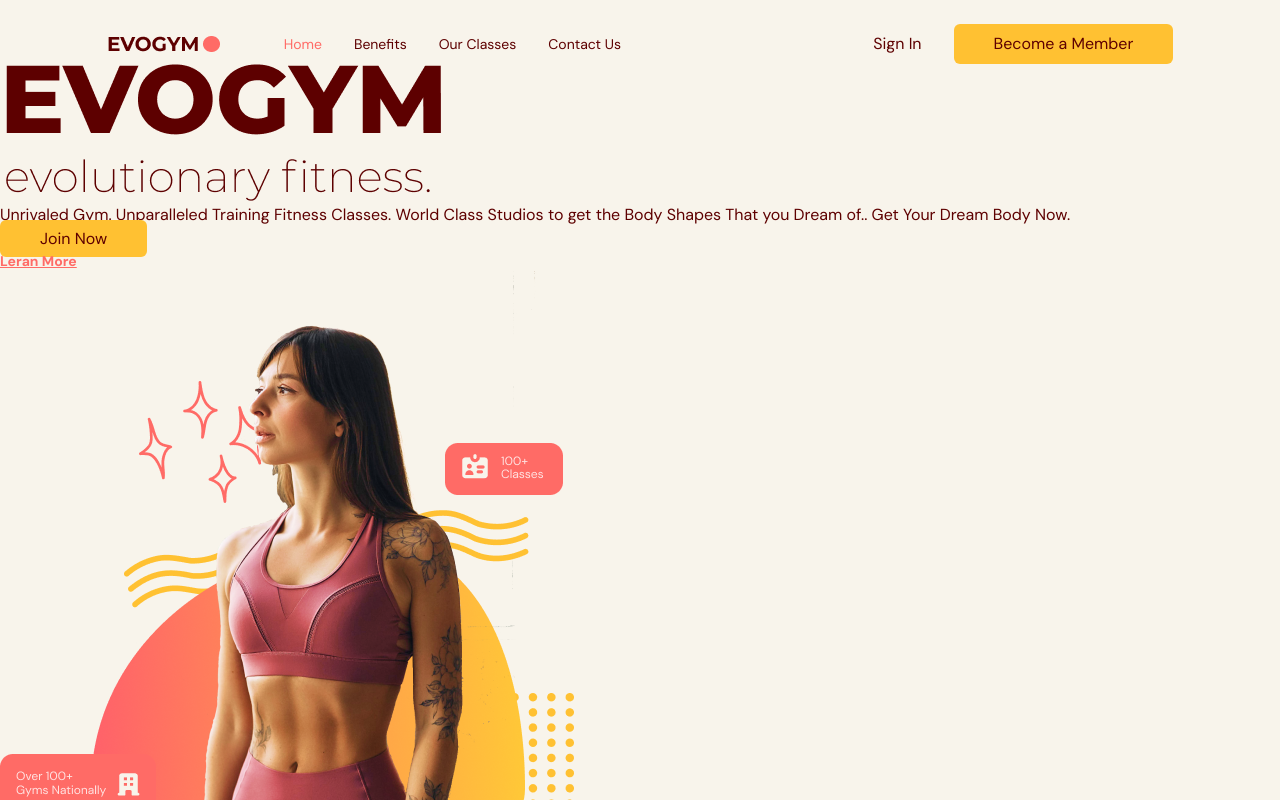
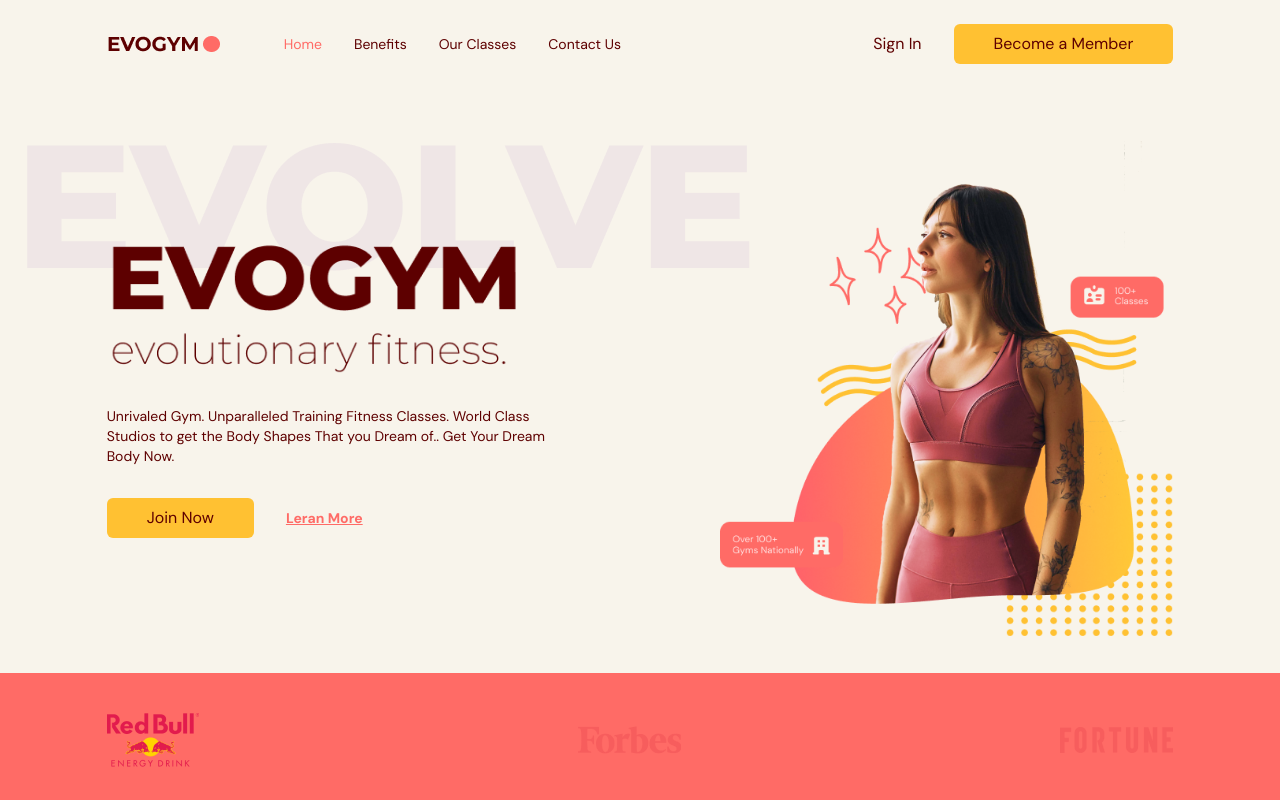
Before and after one commit to Cphasanulbanna/Typescript-Gym-Management, a React (Vite) app: page / in a window 1280 px wide. Shown: the top 800 px of the page. Built offline with nearby package versions, Linux system fonts and the light colour scheme.

Commit message:
framermotion animations addded

```diff
--- a/src/components/home/index.tsx
+++ b/src/components/home/index.tsx
@@ -1,6 +1,9 @@
 //ENUM TYPE
 import { SelectedPage } from "@/shared/types";
-4;
+
+//PAACKAGES
+import AnchorLink from "react-anchor-link-smooth-scroll";
+import { motion } from "framer-motion";
 
 //COMPONENTS
 import ActionButton from "@/shared/ActionButton";
@@ -14,35 +17,57 @@
 import SponsorRedBull from "@/assets/SponsorRedBull.png";
 import SponsorForbes from "@/assets/SponsorForbes.png";
 import SponsorFortune from "@/assets/SponsorFortune.png";
-import AnchorLink from "react-anchor-link-smooth-scroll";
 
 type Props = {
   setSelectedPage: (value: SelectedPage) => void;
 };
 
-const Home = (setSelectedPage: Props) => {
+const Home = ({ setSelectedPage }: Props) => {
   const iseAboveMediumScreens = useMediaQuery("(min-width: 1060px)");
   return (
     <section id="home" className="gap-16 bg-gray-20 py-10 md:h-full md:pb-0">
       {/* IMAGE & HEADER SECTION */}
-      <div>
+      <motion.div
+        onClick={() => setSelectedPage(SelectedPage.Home)}
+        className="mx-auto w-5/6 items-center justify-center md:flex md:h-5/6"
+      >
         {/* MAIN HEADER */}
-        <div>
+        <div className="z-10 mt-32 md:basis-3/5 ">
           {/* HEADINGS */}
-          <div>
-            <div>
-              <div>
+          <motion.div
+            initial="hidden"
+            whileInView={"visible"}
+            viewport={{ once: true, amount: 0.5 }}
+            transition={{ duration: 0.5 }}
+            variants={{
+              hidden: { opacity: 0, x: -50 },
+              visible: { opacity: 1, x: 0 },
+            }}
+            className="md:-mt-20"
+          >
+            <div className="relative">
+              <div className="before:absolute before:-left-20 before:-top-20 before:z-[-1] md:before:content-evolvetext">
                 <img src={HomePageText} alt="home-page-text" />
               </div>
             </div>
-            <p>
+            <p className="mt-8 text-sm ">
               Unrivaled Gym. Unparalleled Training Fitness Classes. World Class
               Studios to get the Body Shapes That you Dream of.. Get Your Dream
               Body Now.
             </p>
-          </div>
+          </motion.div>
           {/* BUTTONS */}
-          <div>
+          <motion.div
+            initial="hidden"
+            whileInView={"visible"}
+            viewport={{ once: true, amount: 0.5 }}
+            transition={{ delay: 0.2, duration: 0.5 }}
+            variants={{
+              hidden: { opacity: 0, x: -50 },
+              visible: { opacity: 1, x: 0 },
+            }}
+            className="mt-8 flex items-center gap-8"
+          >
             <ActionButton setSelectedPage={setSelectedPage}>
               Join Now
             </ActionButton>
@@ -53,19 +78,19 @@
             >
               <p>Leran More</p>
             </AnchorLink>
-          </div>
+          </motion.div>
         </div>
 
         {/* IMAGE */}
-        <div>
+        <div className="flex basis-3/5 justify-center md:z-10 md:ml-40 md:mt-16 md:justify-end ">
           <img src={HomePageGraphic} alt="home-page-graphic" />
         </div>
-      </div>
+      </motion.div>
       {/* SPONSORS */}
       {iseAboveMediumScreens && (
-        <div>
-          <div>
-            <div>
+        <div className="h-[150] w-full bg-primary-500 py-10">
+          <div className="mx-auto w-5/6 ">
+            <div className="w-/5 flex items-center justify-between gap-8">
               <img src={SponsorRedBull} alt="redbull" />
               <img src={SponsorForbes} alt="forbs" />
               <img src={SponsorFortune} alt="fortune" />
```
Also changed, not shown: src/assets/SponsorFortune.png (added).
